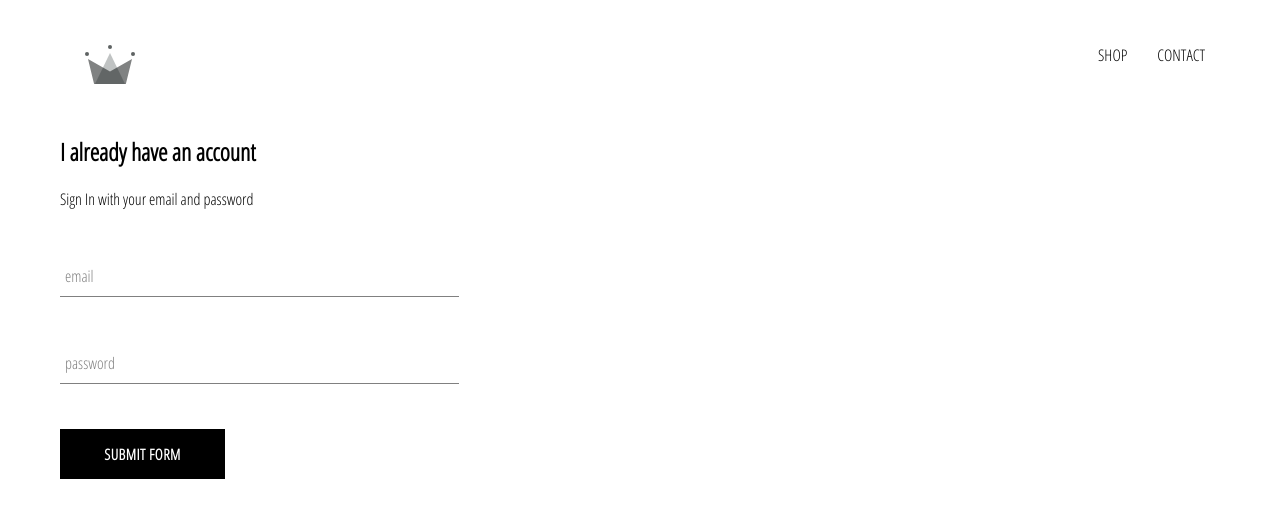
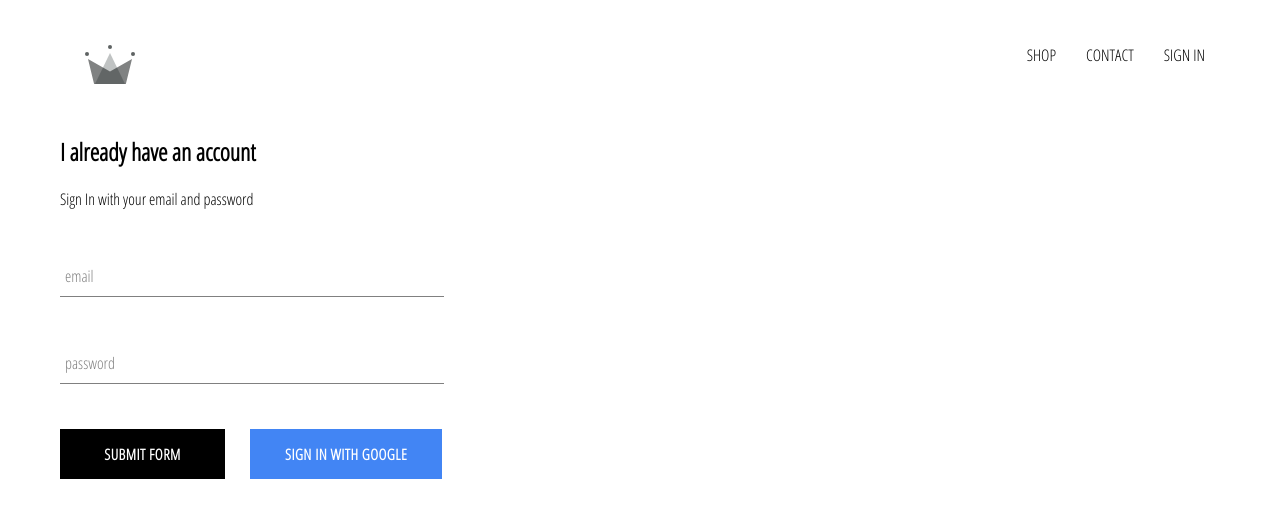
Before and after one commit to sofi1408/crwn-clothing, a React (Create React App) app: page /signin in a window 1280 px wide. Shown: the top 518 px of the page. Built offline with nearby package versions, Linux system fonts and the light colour scheme; no server answers.

Commit message:
sign-in and sign-out done

```diff
--- a/package.json
+++ b/package.json
@@ -6,6 +6,7 @@
     "@testing-library/jest-dom": "^4.2.4",
     "@testing-library/react": "^9.3.2",
     "@testing-library/user-event": "^7.1.2",
+    "firebase": "^7.9.3",
     "node-sass": "^4.13.0",
     "react": "^16.12.0",
     "react-dom": "^16.12.0",
--- a/src/App.css
+++ b/src/App.css
@@ -2,3 +2,7 @@
     font-family: 'Open Sans Condensed', sans-serif;
     padding: 20px 60px;
  }
+
+ *{
+    box-sizing: border-box;
+ }
--- a/src/App.js
+++ b/src/App.js
@@ -6,19 +6,45 @@
 import ShopPage from './pages/shop/shop.component';
 import SignInAndSignupPage from './pages/signin_and_signup_page/signin_and_signup_page.component';
 import Header from './components/header/header.component'
+import { auth } from './firebase/firebase.util'
 
 
-function App() {
+class App extends React.Component {
+constructor(){
+  super();
+
+  this.state = {
+    currentUser : null
+  }
+}
+
+unSubscribeFromAuth = null;
+
+ componentDidMount(){
+   this.unSubscribeFromAuth = auth.onAuthStateChanged ( user => {
+       this.setState({currentUser: user});
+
+       console.log(this.state.currentUser);
+   } )
+ }
+
+ componentWillUnmount(){
+   this.unSubscribeFromAuth();   //to close the subscription opened during component will Mount.
+                                 // normally we just use the auth.SignOut() method to sign user out
+ }
+  render(){
     return (
       <div>
-      <Header />
+        <Header currentUser={this.state.currentUser} />
         <Switch>
           <Route exact path='/' component={Homepage} />
           <Route path='/shop' component={ShopPage} />
           <Route path='/signin' component={SignInAndSignupPage} />
         </Switch>
       </div>
-  );
+    )
+  }
+
 }
 
 export default App;
--- a/src/components/SignIn/SignIn.Component.jsx
+++ b/src/components/SignIn/SignIn.Component.jsx
@@ -3,6 +3,8 @@
 import FormInput from  '../../components/form-input/form-input.component';
 
 import CustomButton from '../../components/custom-button/custom-button.component';
+
+import {signInWithGoogle} from '../../firebase/firebase.util';
 
 import './SignIn.style.scss';
 
@@ -48,6 +50,9 @@
                                label="password"
                                required />
                    <CustomButton type="submit" name="submit"> Submit Form </CustomButton>
+                   <CustomButton type="button" onClick={signInWithGoogle} isGoogleSignIn>
+              Sign in with Google
+            </CustomButton>
                </form>
            </div>
         );
--- a/src/components/custom-button/custom-button.component.jsx
+++ b/src/components/custom-button/custom-button.component.jsx
@@ -1,11 +1,13 @@
-import React from "react";
+import React from 'react';
 
 import './custom-button.style.scss';
 
-const CustomButton = ({children, ...otherProps}) => (
-   <button className="custom-button" {...otherProps}>
-       {children}
-   </button>
-);
+const CustomButton = ( { children, isGoogleSignIn, ...otherProps }) => {
+  return (
+    <button className={`${isGoogleSignIn ? 'google-sign-in' : '' } custom-button`} {...otherProps}>
+      {children}
+    </button>
+  )
+}
 
 export default CustomButton;
--- a/src/components/custom-button/custom-button.style.scss
+++ b/src/components/custom-button/custom-button.style.scss
@@ -19,4 +19,15 @@
     color: black;
     border: 1px solid black;
   }
+
+  &.google-sign-in {
+    background-color: #4285f4;
+    color: white;
+    margin-left: 25px;
+
+    &:hover {
+      background-color: #357ae8;
+      border: none;
     }
+  }
+}
--- a/src/components/header/header.component.jsx
+++ b/src/components/header/header.component.jsx
@@ -3,9 +3,10 @@
 import {ReactComponent as Logo} from '../../../src/assets/crown.svg';
 
 import './header.style.scss';
+import { auth } from '../../firebase/firebase.util';
 
 
-const Header = () => (
+const Header = ({currentUser}) => (
     <div className="header">
         <Link className="logo-container" to="/">
             <Logo className="logo" />
@@ -13,6 +14,12 @@
         <div className="options">
             <Link className="option" to="/shop">SHOP</Link>
             <Link className="option" to="/shop">CONTACT</Link>
+            {
+                currentUser ?
+                <div className="option" onClick={() => auth.signOut()}>SIGN OUT</div>
+                :
+                <Link className="option" to="/signin">SIGN IN</Link>
+            }
         </div>
     </div>
 );
--- a/src/components/header/header.style.scss
+++ b/src/components/header/header.style.scss
@@ -20,11 +20,12 @@
 
       .option {
         padding: 10px 15px;
+        cursor: pointer;
       }
 
       a{
           text-decoration: none;
-          color: black;
+          color: black  ;
       }
     }
   }
--- /dev/null
+++ b/src/firebase/firebase.util.js
@@ -0,0 +1,26 @@
+import firebase from 'firebase/app';  //basic import to access other libraries too
+import 'firebase/firestore';  //for database
+import 'firebase/auth'; //for authorization
+
+const config = {
+    apiKey: "AIzaSyBgLb7ZXun9mMAfQjAINZfKAzo8PeL7XyQ",
+    authDomain: "crwn-db-6d78d.firebaseapp.com",
+    databaseURL: "https://crwn-db-6d78d.firebaseio.com",
+    projectId: "crwn-db-6d78d",
+    storageBucket: "crwn-db-6d78d.appspot.com",
+    messagingSenderId: "323458945994",
+    appId: "1:323458945994:web:0fff7ccbed5424db977533",
+    measurementId: "G-5L4RM35211"
+};
+
+// Initialize Firebase
+firebase.initializeApp(config);
+
+export const auth = firebase.auth();
+export const firestore = firebase.firestore();
+
+const provider = new firebase.auth.GoogleAuthProvider();
+provider.setCustomParameters({ prompt: 'select_account' });
+export const signInWithGoogle = () => auth.signInWithPopup(provider);
+
+export default firebase;
```
Also changed, not shown: 1 other file (tests, documents, lock files or other folders). Lines whose indentation alone changed are shown as unchanged.
